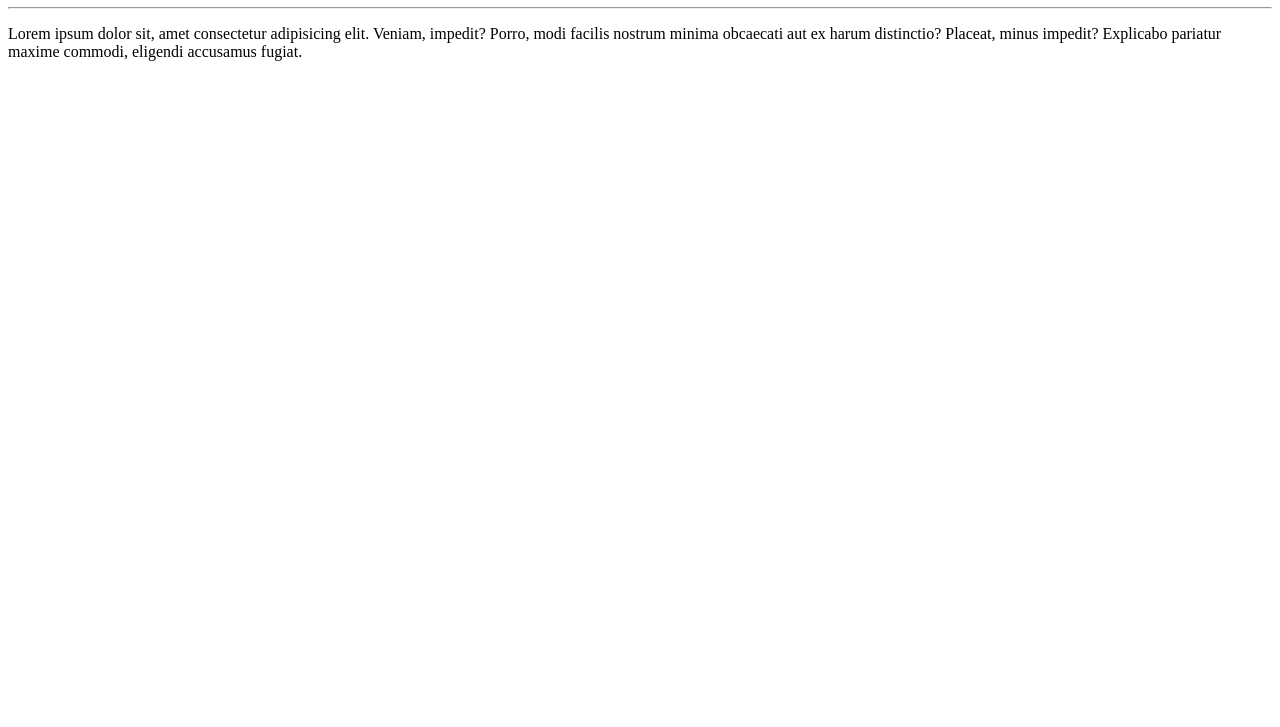
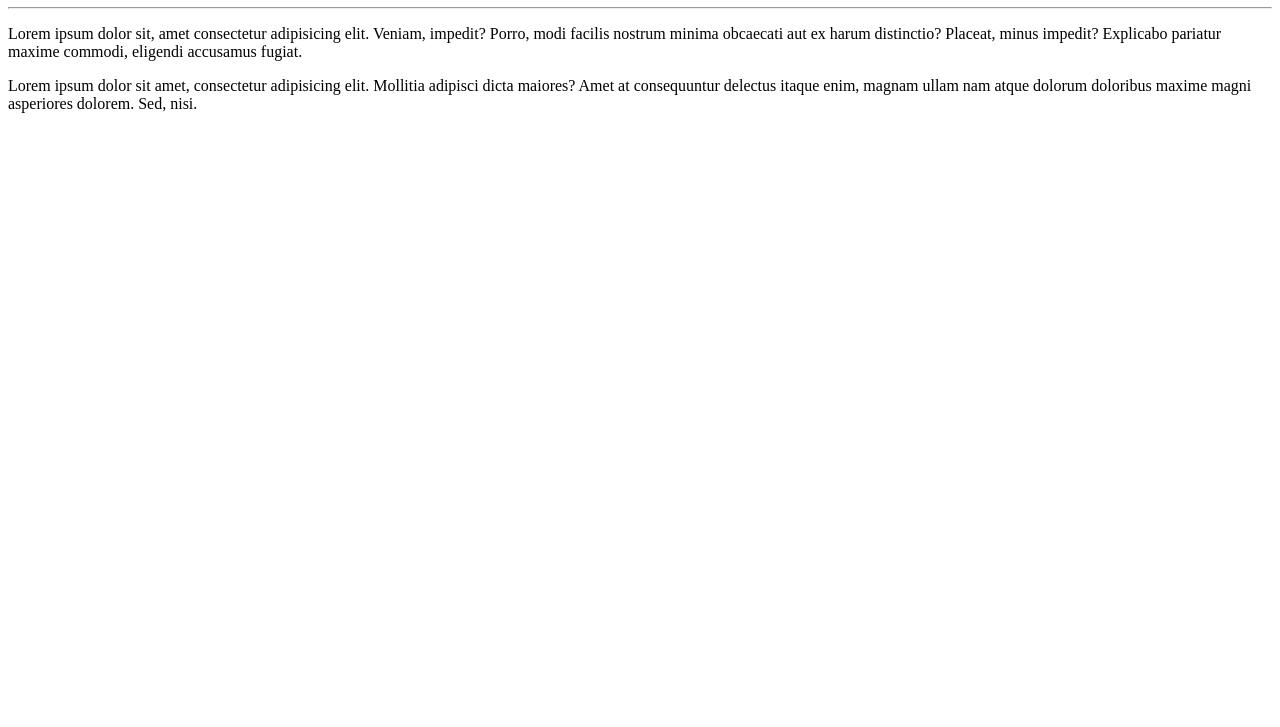
Before and after one commit to TerezaHub/Ol-_Mundo, a plain HTML site: page Site_exemplo/index.html in a window 1280 px wide. Shown: the part 73-800 px from the top of the page. Drawn offline with Linux system fonts and the light colour scheme.

Commit message:
Adicionei paragrafo

```diff
--- a/Site_exemplo/index.html
+++ b/Site_exemplo/index.html
@@ -9,5 +9,6 @@
     <h1>Olá, Mundo!</h1>
     <hr>
     <p>Lorem ipsum dolor sit, amet consectetur adipisicing elit. Veniam, impedit? Porro, modi facilis nostrum minima obcaecati aut ex harum distinctio? Placeat, minus impedit? Explicabo pariatur maxime commodi, eligendi accusamus fugiat.</p>
+    <p>Lorem ipsum dolor sit amet, consectetur adipisicing elit. Mollitia adipisci dicta maiores? Amet at consequuntur delectus itaque enim, magnam ullam nam atque dolorum doloribus maxime magni asperiores dolorem. Sed, nisi.</p>
 </body>
 </html>
```
